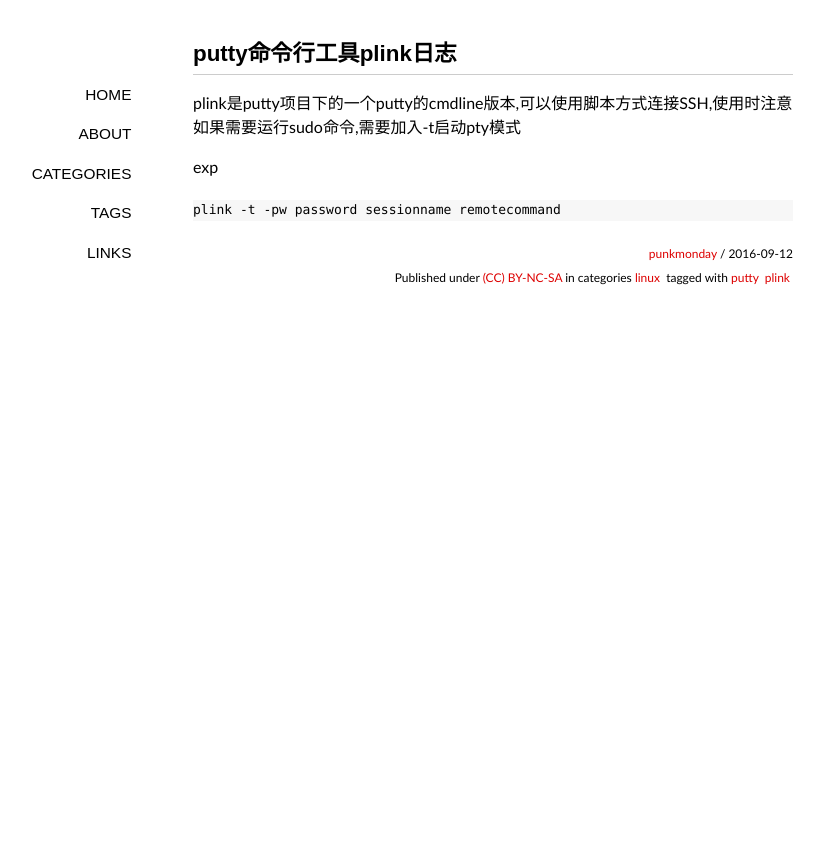
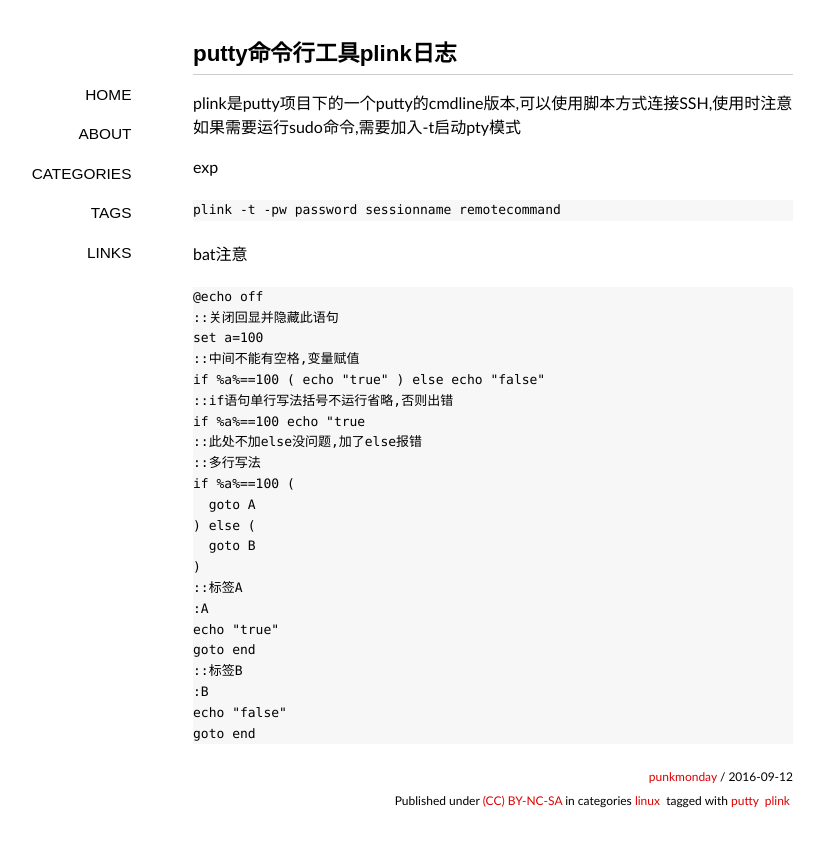
Before and after one commit to punkmonday/punkmonday.github.io, a Jekyll site: the page built from _posts/2016-09-12-putty-plink.md, in a window 1280 px wide. Shown: the top 847 px of the page, without its empty margins (147-971 px from the left). Built offline with Jekyll 4.4.1, drawn with Linux system fonts in a browser that asks for light colours; some web fonts are replaced; comment, search, counter and statistics services are not loaded.

Commit message:
Updated 2016-09-12-putty-plink.md

````diff
--- a/_posts/2016-09-12-putty-plink.md
+++ b/_posts/2016-09-12-putty-plink.md
@@ -15,3 +15,30 @@
 ```
 plink -t -pw password sessionname remotecommand
 ```
+
+bat注意
+
+```
+@echo off
+::关闭回显并隐藏此语句
+set a=100
+::中间不能有空格,变量赋值
+if %a%==100 ( echo "true" ) else echo "false"
+::if语句单行写法括号不运行省略,否则出错
+if %a%==100 echo "true
+::此处不加else没问题,加了else报错
+::多行写法
+if %a%==100 (
+  goto A
+) else (
+  goto B
+)
+::标签A
+:A
+echo "true"
+goto end
+::标签B
+:B
+echo "false"
+goto end
+```
````
